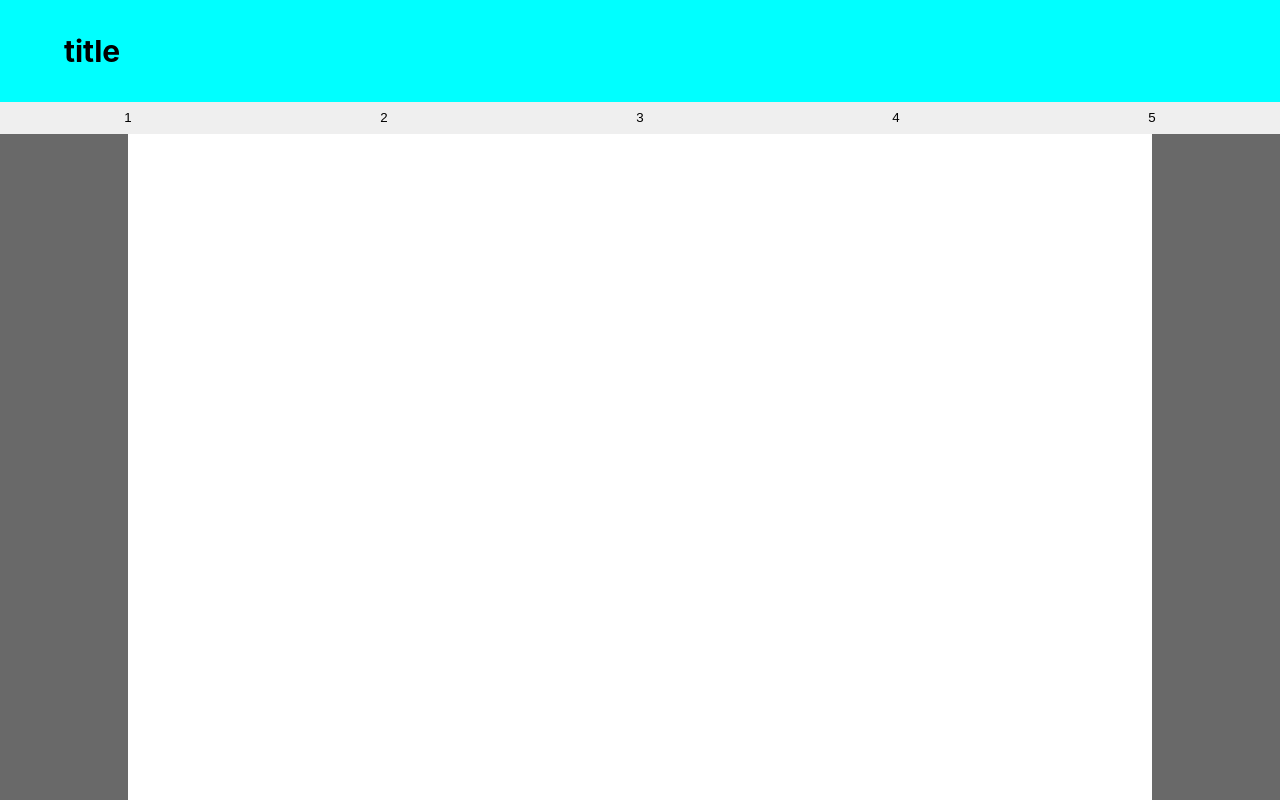
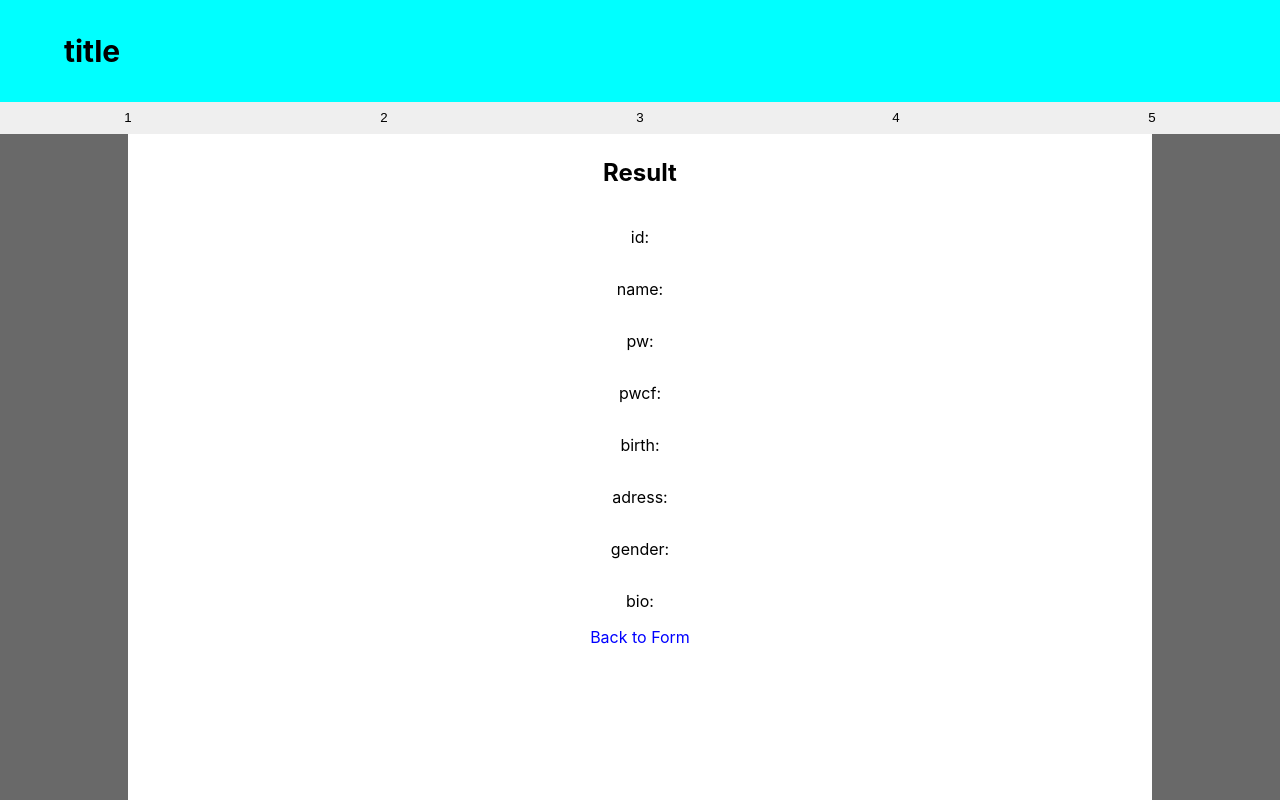
Before and after one commit to limgs0506/Form_Study_react, a React (Create React App) app: page /result/1 in a window 1280 px wide. Before the commit this address had no page. Shown: the top 800 px of the page. Built offline with nearby package versions, Linux system fonts and the light colour scheme; no server answers; the HTML template or start-up script is replaced by a standard one.

Commit message:
FEAT - result 페이지 요청/응답 구현

```diff
--- a/src/App.tsx
+++ b/src/App.tsx
@@ -9,7 +9,7 @@ function App() {
 		<PostTemplate>
 			<Routes>
 				<Route index element={<SignUpArticle postTitle="회원가입" />} />
-				<Route path="result" element={<Result />} />
+				<Route path="result/:memberID" element={<Result />} />
 			</Routes>
 		</PostTemplate>
 	);
--- a/src/domain/signUp/result.tsx
+++ b/src/domain/signUp/result.tsx
@@ -1,15 +1,45 @@
-import React from "react";
-import { Link } from "react-router-dom";
+import React, { useEffect, useState } from "react";
+import { Link, useParams } from "react-router-dom";
 import styled from "styled-components";
 
 const Result: React.FC = () => {
+	const [user, setUser] = useState({
+		id: "",
+		name: "",
+		pw: "",
+		pwcf: "",
+		birth: "",
+		adress: "",
+		gender: "",
+		bio: "",
+	});
+	const { memberID } = useParams();
+	//useEffect의 side effect 관리에 대해
+	useEffect(() => {
+		fetch(`http://localhost:3001/result/${memberID}`, {
+			headers: { "Content-Type": "text/html; charset=utf-8" },
+			mode: "cors",
+		})
+			.then((res) => res.json())
+			.then((data) => setUser(data));
+	}, [memberID]);
+
 	return (
 		<Article>
 			<h2>Result</h2>
+			<p>id: {user.id}</p>
+			<p>name: {user.name}</p>
+			<p>pw: {user.pw}</p>
+			<p>pwcf: {user.pwcf}</p>
+			<p>birth: {user.birth}</p>
+			<p>adress: {user.adress}</p>
+			<p>gender: {user.gender}</p>
+			<p>bio: {user.bio}</p>
 			<StdLink to="/">Back to Form</StdLink>
 		</Article>
 	);
 };
+
 const Article = styled.article`
 	display: flex;
 	flex-direction: column;
--- a/src/domain/signUp/signUp.tsx
+++ b/src/domain/signUp/signUp.tsx
@@ -35,17 +35,14 @@ const SignUpArticle: React.FC<Props> = (props) => {
 			headers: { "Content-Type": "application/json; charset=utf-8" },
 			mode: "cors",
 			body: JSON.stringify(inputValue, null, 2),
-		})
-			.then((res) => res.json())
-			.then((json) => console.log(json));
-
+		});
 		/*
 		실제 서버에 빌드하면 navigate가 아니라
 		get request로 이동해야 하는가?
 		navigate로 get 요청이 되나?
 		가완성 후 요수정
 		*/
-		navi(`/result`);
+		navi(`/result/${inputValue.id}`);
 	};
 
 	return (
```
Also changed, not shown: 1 other file (tests, documents, lock files or other folders).
